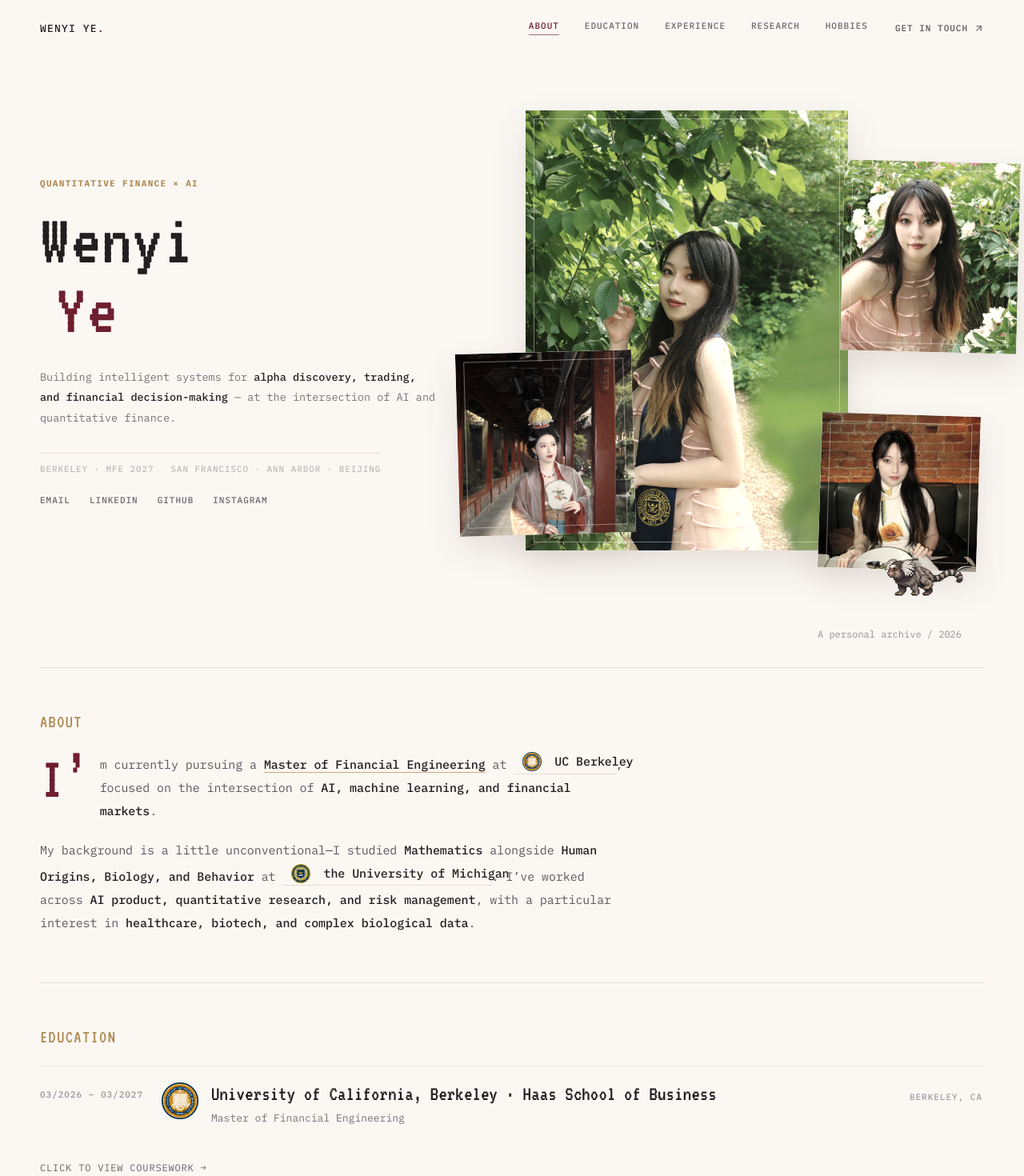
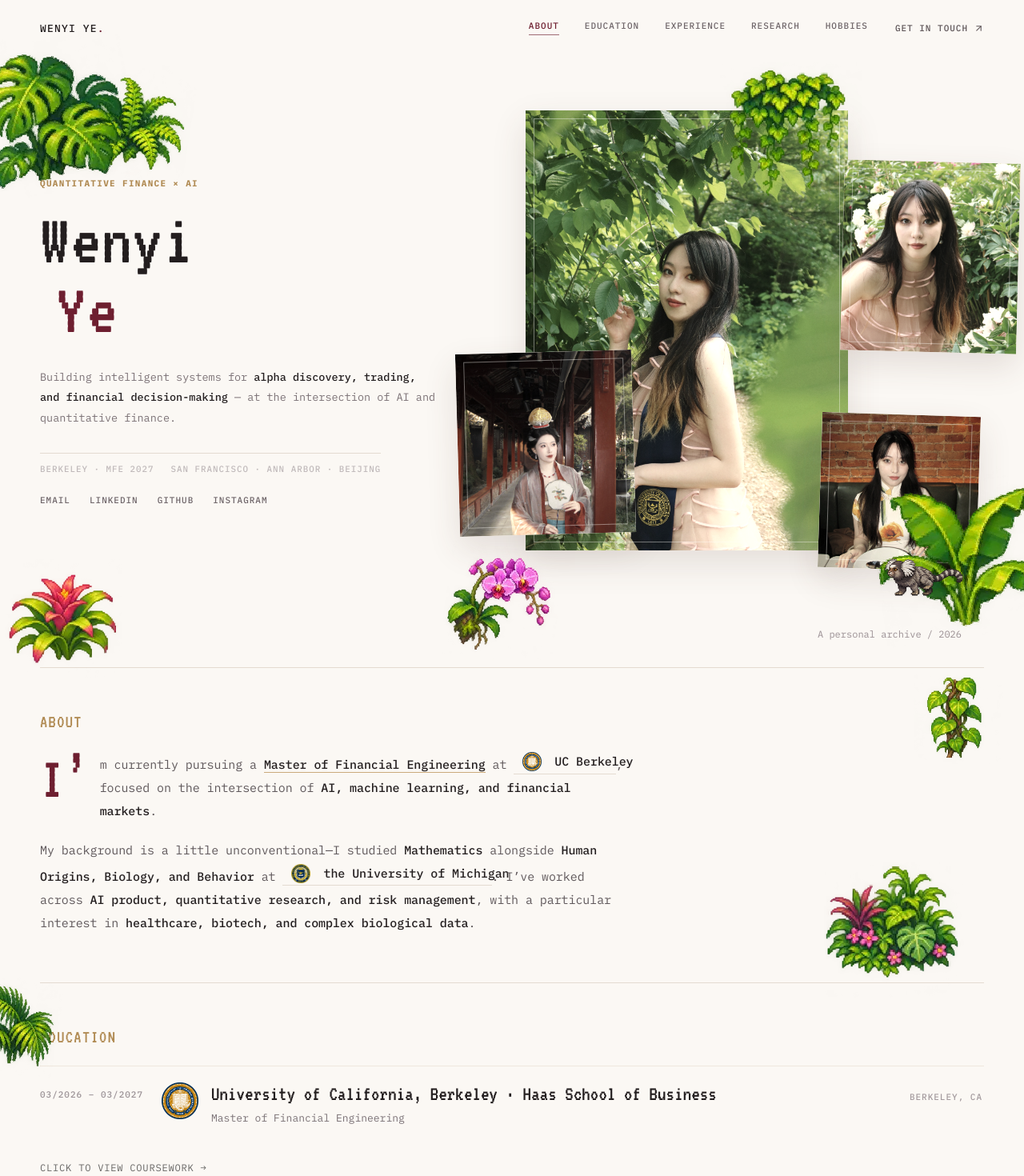
Before and after one commit to yewenyiywy/wenyi-portfolio, a Next.js app: page / in a window 1280 px wide. Shown: the top 1470 px of the page at 80% size. Built offline with nearby package versions, Linux system fonts and the light colour scheme.

Commit message:
Decorate the homepage with pixel rainforest vegetation

```diff
--- a/app/page.tsx
+++ b/app/page.tsx
@@ -2,6 +2,11 @@
 import { ArrowUpRight, Github, Linkedin, Mail, Instagram } from 'lucide-react'
 import { useCallback, useEffect, useRef, useState } from 'react'
 import type { ReactNode } from 'react'
+import rainforest from './rainforest.module.css'
+
+function RainforestPlant({ slot }: { slot: string }) {
+  return <span aria-hidden="true" className={`${rainforest.plant} ${rainforest[slot]}`} />
+}
 
 type Shot = { src: string; alt: string; title: string; note: string }
 
@@ -221,7 +226,7 @@ export default function Home(){
     return () => { document.body.style.overflow = prev; document.removeEventListener('keydown', onKey) }
   }, [shot, close])
 
-  return <main id="top" ref={pageRef}>
+  return <main id="top" className={rainforest.page} ref={pageRef}>
   <div className="progress" ref={barRef} aria-hidden="true"></div>
 
   <nav className="nav wrap" ref={navRef}>
@@ -254,6 +259,12 @@ export default function Home(){
   </nav>
 
   <header className="fashion-hero wrap">
+    <RainforestPlant slot="heroMonstera" />
+    <RainforestPlant slot="heroFern" />
+    <RainforestPlant slot="heroVine" />
+    <RainforestPlant slot="heroBanana" />
+    <RainforestPlant slot="heroBromeliad" />
+    <RainforestPlant slot="heroOrchid" />
     <div className="hero-editorial reveal reveal-1">
       <div className="hero-kicker">Quantitative Finance × AI</div>
         <h1>Wenyi <em>Ye</em></h1>
@@ -277,18 +288,19 @@ export default function Home(){
     </div>
   </header>
 
-  <section id="about" className="section wrap"><div className="section-label reveal">ABOUT</div><div className="about-prose reveal">
+  <section id="about" className="section wrap"><RainforestPlant slot="aboutClimber" /><RainforestPlant slot="aboutGround" /><div className="section-label reveal">ABOUT</div><div className="about-prose reveal">
     <p>I’m currently pursuing a <a className="degree-link" href="https://mfe.haas.berkeley.edu/"><strong>Master of Financial Engineering</strong></a> at <InlineInstitution logo={logos.berkeley} alt="UC Berkeley" href="https://www.berkeley.edu/">UC Berkeley</InlineInstitution>, focused on the intersection of <strong>AI, machine learning, and financial markets</strong>.</p>
     <p>My background is a little unconventional—I studied <strong>Mathematics</strong> alongside <strong>Human Origins, Biology, and Behavior</strong> at <InlineInstitution logo={logos.umich} alt="University of Michigan" href="https://umich.edu/">the University of Michigan</InlineInstitution>. I’ve worked across <strong>AI product, quantitative research, and risk management</strong>, with a particular interest in <strong>healthcare, biotech, and complex biological data</strong>.</p>
   </div></section>
 
-  <section id="education" className="section wrap"><div className="section-label reveal">EDUCATION</div><div className="timeline">
+  <section id="education" className="section wrap"><RainforestPlant slot="educationPalm" /><div className="section-label reveal">EDUCATION</div><div className="timeline">
     <article className="timeline-entry edu"><div className="date">03/2026 – 03/2027</div><div className="entry-content"><div className="entry-top"><Brand src={logos.berkeley} alt="UC Berkeley"/><div className="entry-title"><div className="title-line"><h3>University of California, Berkeley · Haas School of Business</h3><span className="location">Berkeley, CA</span></div><div className="role">Master of Financial Engineering</div></div></div></div><div className="coursework-anchor"><CourseworkPanel school="berkeley" open={openCoursework === "berkeley"} onToggle={() => setOpenCoursework(openCoursework === "berkeley" ? null : "berkeley")} /></div></article>
     <article className="timeline-entry edu"><div className="date">08/2021 – 05/2025</div><div className="entry-content"><div className="entry-top"><Brand src={logos.umich} alt="University of Michigan"/><div className="entry-title"><div className="title-line"><h3>University of Michigan, Ann Arbor</h3><span className="location">Ann Arbor, MI</span></div><div className="role">B.S. Mathematics · B.S. Human Origins, Biology, and Behavior <span className="minor-note">GPA 3.9/4.0 · University Honors · Math Merit Scholarship</span></div></div></div></div><div className="coursework-anchor"><CourseworkPanel school="umich" open={openCoursework === "umich"} onToggle={() => setOpenCoursework(openCoursework === "umich" ? null : "umich")} /></div></article>
     <article className="timeline-entry edu"><div className="date">09/2018 – 07/2021</div><div className="entry-content"><div className="entry-top"><Brand src={logos.bdfz} alt="The Affiliated High School of Peking University"/><div className="entry-title"><div className="title-line"><h3>The Affiliated High School of Peking University</h3><span className="location">Beijing, China</span></div><div className="role">High School</div></div></div></div></article>
   </div></section>
 
   <section id="skills" className="section wrap">
+    <RainforestPlant slot="skillsShrub" />
     <div className="section-label reveal">SKILLS</div>
     <div className="focus-lines reveal">
       <div><b>Programming</b><span>Python (Pandas · NumPy · SciPy · PyTorch · scikit-learn) · C++ · SQL · R</span></div>
@@ -358,8 +370,8 @@ export default function Home(){
     )}
   </section>
 
-  <section id="experience" className="section wrap"><div className="section-label reveal">EXPERIENCE</div><div className="timeline">{experience.map(item=><Entry item={item} key={item.company}/>)}</div></section>
-  <section id="research" className="section wrap"><div className="section-label reveal">RESEARCH & PROJECTS</div><div className="timeline">{research.map(item=><Entry item={item} key={item.company}/>)}</div></section>
+  <section id="experience" className="section wrap"><RainforestPlant slot="experienceHeliconia" /><div className="section-label reveal">EXPERIENCE</div><div className="timeline">{experience.map(item=><Entry item={item} key={item.company}/>)}</div></section>
+  <section id="research" className="section wrap"><RainforestPlant slot="researchMoss" /><div className="section-label reveal">RESEARCH & PROJECTS</div><div className="timeline">{research.map(item=><Entry item={item} key={item.company}/>)}</div></section>
 
   <footer id="contact" className="footer wrap reveal"><div><div className="section-label reveal">CONTACT</div><h2>Say hello.</h2></div><div className="footer-links"><a href="mailto:ywywywy@berkeley.edu"><Mail size={14}/>ywywywy@berkeley.edu</a><a href="https://www.linkedin.com/in/wenyi-wendy-ye-01458a280/" target="_blank" rel="noreferrer"><Linkedin size={14}/> LinkedIn</a><a href="https://github.com/yewenyiywy" target="_blank" rel="noreferrer"><Github size={14}/> GitHub / yewenyiywy</a><a href="https://www.instagram.com/ye_wen_yi/" target="_blank" rel="noreferrer"><Instagram size={14}/> Instagram / ye_wen_yi</a></div><div className="copyright">© 2026 Wenyi Ye</div></footer>
 
--- /dev/null
+++ b/app/rainforest.module.css
@@ -0,0 +1,125 @@
+.plant {
+  position: absolute;
+  z-index: 6;
+  display: block;
+  width: var(--plant-size);
+  aspect-ratio: 1;
+  background-image: url('/rainforest-plants.webp');
+  background-size: 400% 300%;
+  background-repeat: no-repeat;
+  image-rendering: pixelated;
+  pointer-events: none;
+  user-select: none;
+}
+
+.page > :global(.section) { position: relative; }
+
+.heroMonstera {
+  --plant-size: clamp(136px, 16vw, 212px);
+  top: -34px;
+  left: -92px;
+  background-position: 0 0;
+  transform: rotate(-9deg);
+}
+.heroFern {
+  --plant-size: clamp(95px, 11vw, 150px);
+  top: 7px;
+  left: 48px;
+  background-position: calc(100% / 3) 0;
+  transform: rotate(9deg);
+  z-index: 5;
+}
+.heroVine {
+  --plant-size: clamp(125px, 14vw, 185px);
+  top: 8px;
+  right: 13%;
+  background-position: calc(200% / 3) 50%;
+}
+.heroBanana {
+  --plant-size: clamp(132px, 17vw, 218px);
+  right: -82px;
+  bottom: 38px;
+  background-position: 100% 0;
+  transform: rotate(-8deg);
+}
+.heroBromeliad {
+  --plant-size: clamp(100px, 12vw, 150px);
+  bottom: -15px;
+  left: -48px;
+  background-position: 0 50%;
+}
+.heroOrchid {
+  --plant-size: clamp(94px, 11vw, 146px);
+  bottom: 8px;
+  left: 43%;
+  background-position: calc(100% / 3) 50%;
+  transform: rotate(8deg);
+}
+.aboutClimber {
+  --plant-size: 112px;
+  top: 8px;
+  right: -24px;
+  background-position: 100% 50%;
+}
+.aboutGround {
+  --plant-size: 175px;
+  right: 25px;
+  bottom: -25px;
+  background-position: 100% 100%;
+}
+.educationPalm {
+  --plant-size: 126px;
+  top: -14px;
+  left: -103px;
+  background-position: calc(200% / 3) 0;
+  transform: rotate(9deg);
+  z-index: 1;
+}
+.skillsShrub {
+  --plant-size: 140px;
+  top: -44px;
+  right: -58px;
+  background-position: calc(100% / 3) 100%;
+}
+.experienceHeliconia {
+  --plant-size: 126px;
+  top: 6px;
+  left: -105px;
+  background-position: calc(200% / 3) 100%;
+  z-index: 1;
+}
+.researchMoss {
+  --plant-size: 160px;
+  right: -59px;
+  bottom: -32px;
+  background-position: 0 100%;
+}
+
+@media (max-width: 1080px) {
+  .aboutClimber { --plant-size: 88px; right: -28px; top: -24px; }
+  .aboutGround { --plant-size: 130px; right: -24px; bottom: -36px; }
+  .educationPalm, .experienceHeliconia { --plant-size: 92px; left: -60px; top: -22px; }
+  .skillsShrub { --plant-size: 105px; right: -25px; top: -32px; }
+  .researchMoss { --plant-size: 110px; right: -23px; bottom: -27px; }
+}
+
+@media (max-width: 820px) {
+  .heroMonstera { --plant-size: 112px; top: -18px; right: -26px; left: auto; }
+  .heroFern { --plant-size: 83px; top: 28px; right: 31px; left: auto; }
+  .heroVine { --plant-size: 108px; top: auto; bottom: 188px; right: -29px; }
+  .heroBanana { --plant-size: 116px; bottom: 18px; right: -35px; }
+  .heroOrchid { --plant-size: 93px; bottom: -19px; left: 39%; }
+  .heroBromeliad { --plant-size: 100px; left: -24px; bottom: -17px; }
+  .aboutClimber { --plant-size: 76px; }
+  .aboutGround { --plant-size: 101px; right: -17px; bottom: -24px; }
+}
+
+@media (max-width: 420px) {
+  .heroMonstera { --plant-size: 91px; right: -24px; top: -21px; }
+  .heroFern { --plant-size: 65px; right: -1px; top: 22px; }
+  .heroVine { --plant-size: 89px; right: -24px; }
+  .heroBanana { --plant-size: 94px; }
+  .heroOrchid { --plant-size: 80px; }
+  .heroBromeliad { --plant-size: 92px; }
+  .educationPalm, .experienceHeliconia { left: -53px; --plant-size: 76px; }
+}
```
Also changed, not shown: public/rainforest-plants.webp (added).
